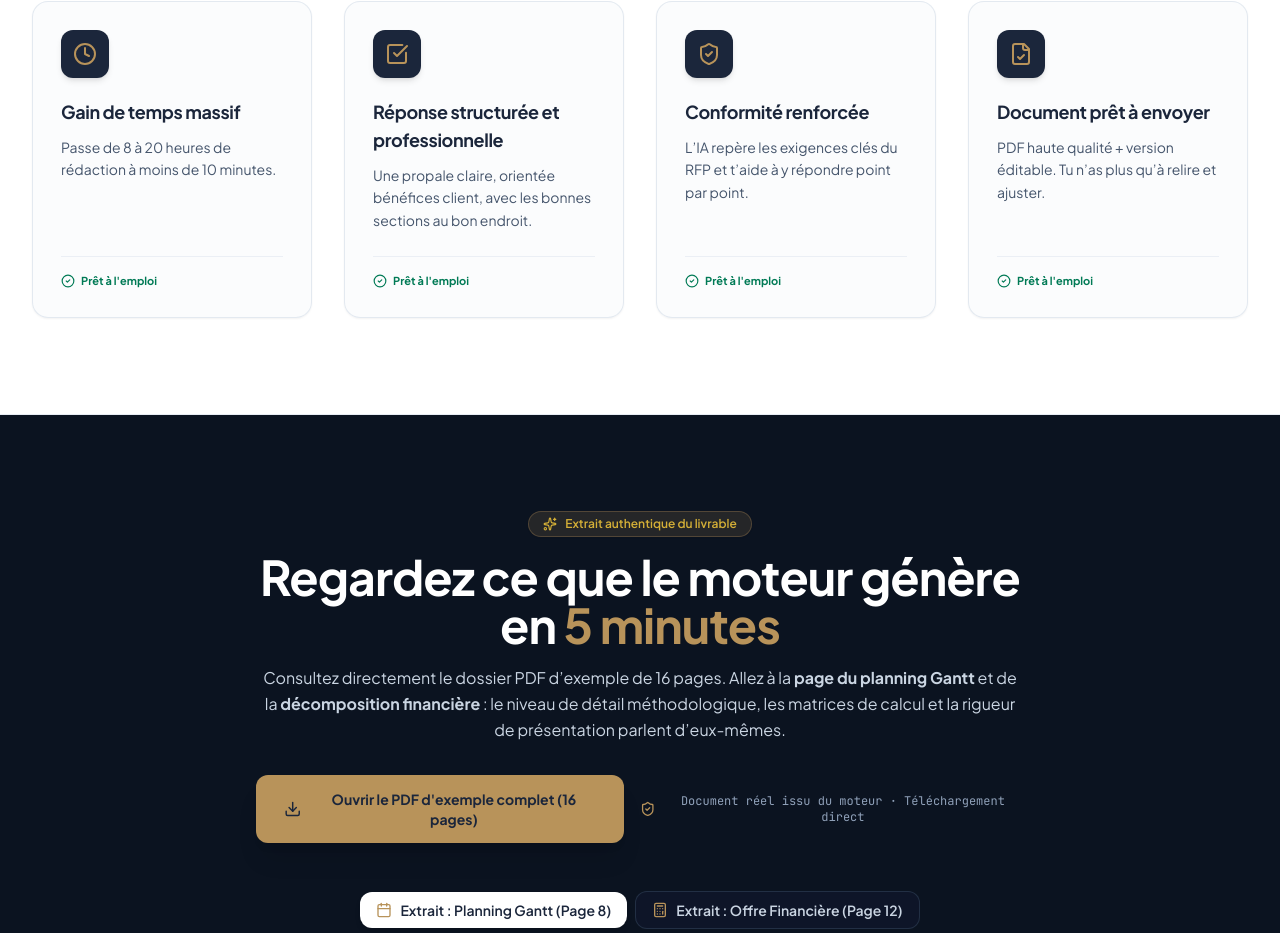
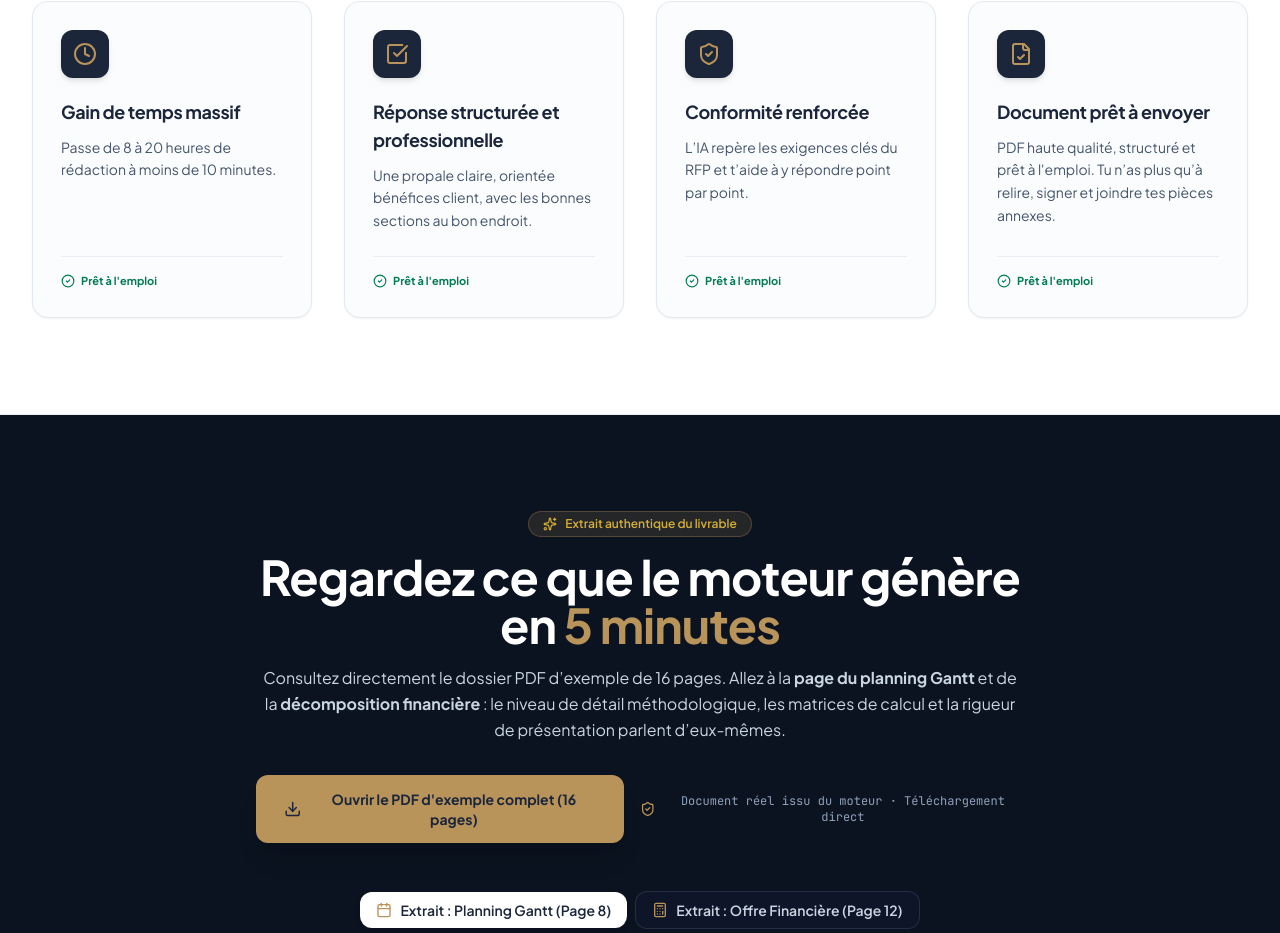
Before and after one commit to OMARMARCO23/DeliverableEngine, a React (Vite) app: page / in a window 1280 px wide. Shown: the part 1364-2297 px from the top of the page. Built offline with nearby package versions, Linux system fonts and the light colour scheme; no server answers; a web font is replaced by a local one.

Commit message:
Modify document description for clarity
Updated description text for document readiness.

```diff
--- a/src/components/Solution.tsx
+++ b/src/components/Solution.tsx
@@ -27,7 +27,7 @@ export default function Solution() {
     {
       icon: <FileCheck className="h-6 w-6 text-[#B8935A]" />,
       title: "Document prêt à envoyer",
-      desc: "PDF haute qualité + version éditable. Tu n’as plus qu’à relire et ajuster."
+      desc: "PDF haute qualité, structuré et prêt à l'emploi. Tu n’as plus qu’à relire, signer et joindre tes pièces annexes."
     }
   ];
 
```
